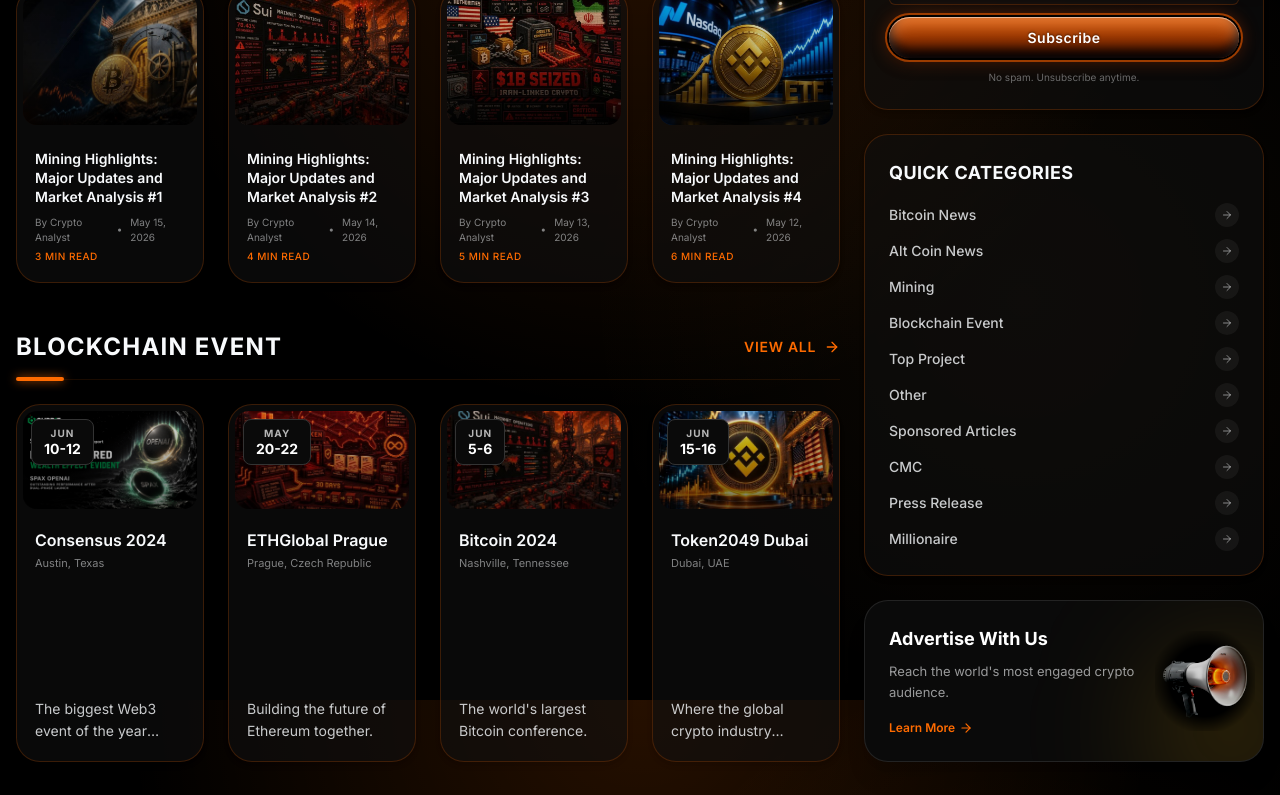
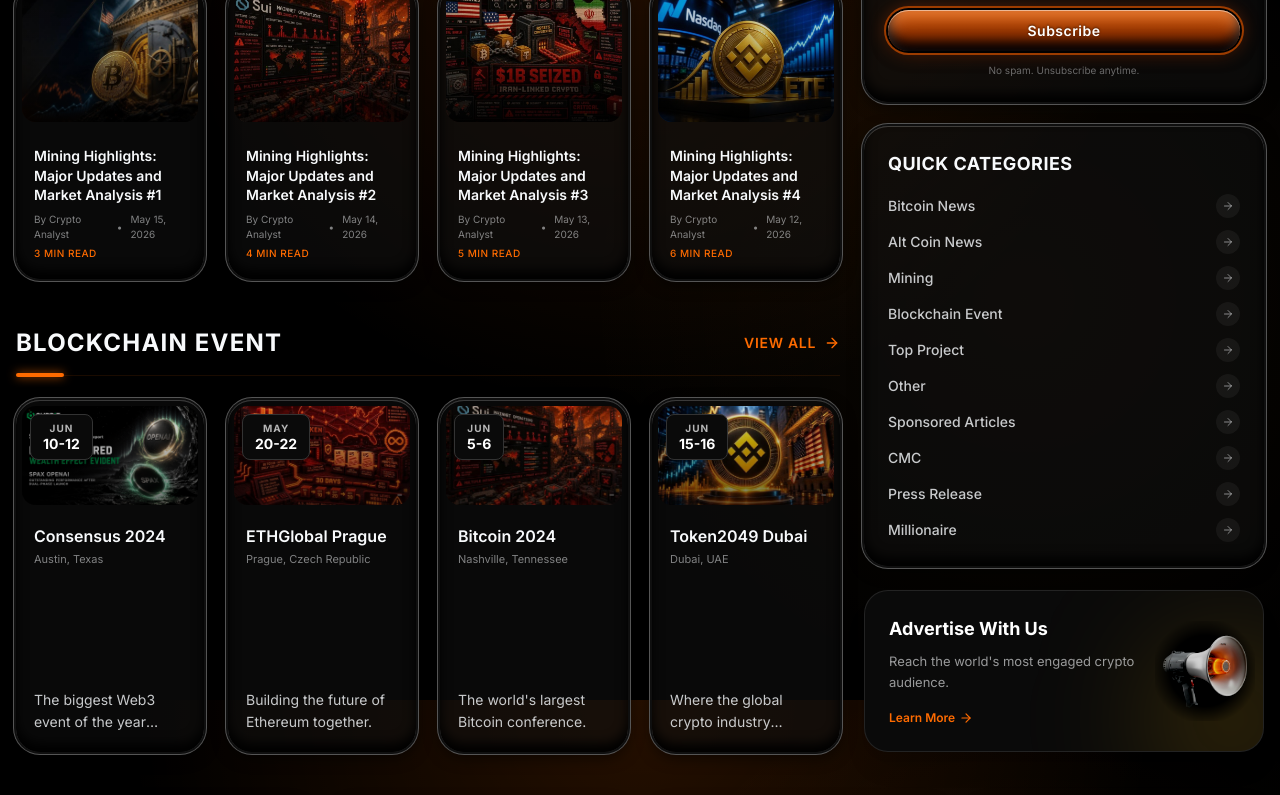
Before and after one commit to lequyn24-sudo/BTN-Web, a Next.js app: page / in a window 1280 px wide. Shown: the part 1700-2495 px from the top of the page. Built offline with nearby package versions, Linux system fonts and the light colour scheme; no server answers.

Commit message:
style: restore 3D button-like effect to skeuo-card for both modes

```diff
--- a/src/app/globals.css
+++ b/src/app/globals.css
@@ -17,6 +17,12 @@
   --btn-secondary-ring: #555555;
   --btn-secondary-glow: transparent;
   --btn-shadow: rgba(0, 0, 0, 0.15);
+
+  --card-inset-top: rgba(255, 255, 255, 1);
+  --card-inset-bottom: rgba(0, 0, 0, 0.08);
+  --card-ring-inner: var(--background);
+  --card-ring-outer: rgba(15, 23, 42, 0.15);
+  --card-shadow: rgba(0, 0, 0, 0.1);
 }
 
 .dark {
@@ -36,6 +42,12 @@
   --btn-secondary-ring: #555555;
   --btn-secondary-glow: transparent;
   --btn-shadow: rgba(0, 0, 0, 0.6);
+
+  --card-inset-top: rgba(255, 255, 255, 0.2);
+  --card-inset-bottom: rgba(0, 0, 0, 1);
+  --card-ring-inner: #0f0f0f;
+  --card-ring-outer: #555555;
+  --card-shadow: rgba(0, 0, 0, 0.6);
 }
 
 @theme inline {
@@ -171,8 +183,13 @@
 
   .skeuo-card {
     background-color: var(--card);
-    border: 1px solid var(--border);
-    box-shadow: 0 4px 6px -1px rgba(0, 0, 0, 0.1), 0 2px 4px -1px rgba(0, 0, 0, 0.06);
+    border: none;
+    box-shadow:
+      inset 0 1px 0px var(--card-inset-top),
+      inset 0 -8px 12px var(--card-inset-bottom),
+      0 0 0 2px var(--card-ring-inner),
+      0 0 0 3px var(--card-ring-outer),
+      0 5px 15px var(--card-shadow);
     border-radius: 24px;
   }
 }
```
